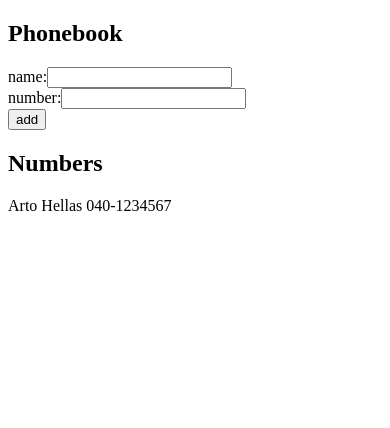
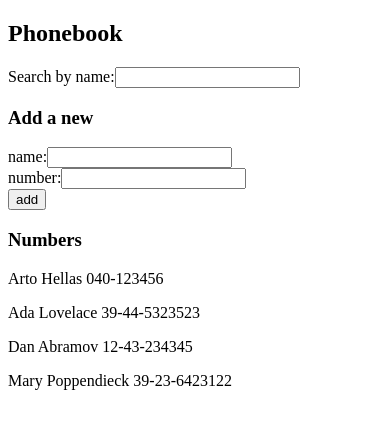
Before and after one commit to jaureguio/full-stack-open, a React (Create React App) app in the folder part2/phonebook/: page / in a window 390 px wide. Shown: the top 428 px of the page. Built offline with nearby package versions, Linux system fonts and the light colour scheme.

Commit message:
feat(part2/phonebook): solution 2.9, include filter by name functionality

```diff
--- a/part2/phonebook/src/App.jsx
+++ b/part2/phonebook/src/App.jsx
@@ -2,13 +2,14 @@ import React, { useState } from "react";
 
 const App = () => {
   const [persons, setPersons] = useState([
-    {
-      name: 'Arto Hellas',
-      contact: '040-1234567',
-    }
+    { name: "Arto Hellas", contact: "040-123456" },
+    { name: "Ada Lovelace", contact: "39-44-5323523" },
+    { name: "Dan Abramov", contact: "12-43-234345" },
+    { name: "Mary Poppendieck", contact: "39-23-6423122" },
   ]);
   const [newName, setNewName] = useState("");
-  const [contact, setContact] = useState();
+  const [contact, setContact] = useState("");
+  const [filter, setFilter] = useState("");
 
   const handleChange = (setState) => (event) => setState(event.target.value)
 
@@ -20,8 +21,7 @@ const App = () => {
     if(!newName.trim()) {
       return
     } else if(isAdded) {
-      alert(`${newName} is already added to phonebook`)
-      return
+      return alert(`${newName} is already added to phonebook`)
     }
 
     setPersons(persons => ([
@@ -36,32 +36,40 @@ const App = () => {
     setContact('')
   }
 
+  let filteredPeople = persons
+  if(filter.trim()) {
+    filteredPeople = persons.filter(({ name }) =>
+      name.toLocaleLowerCase().includes(filter)
+    )
+  }
+
   return (
     <div>
       <h2>Phonebook</h2>
+      <div>
+        Search by name:
+        <input value={filter} onChange={handleChange(setFilter)} />
+      </div>
+      <h3>Add a new</h3>
       <form onSubmit={handleSubmit}>
         <div>
           name:
-          <input
-            value={newName}
-            onChange={handleChange(setNewName)}
-          />
+          <input value={newName} onChange={handleChange(setNewName)} />
         </div>
         <div>
           number:
-          <input
-            value={contact}
-            onChange={handleChange(setContact)}
-          />
+          <input value={contact} onChange={handleChange(setContact)} />
         </div>
         <div>
           <button type="submit">add</button>
         </div>
       </form>
-      <h2>Numbers</h2>
-      {persons.map(({ name, contact }, idx) =>
-        <p key={name+idx}>{name} {contact}</p>
-      )}
+      <h3>Numbers</h3>
+      {filteredPeople.map(({ name, contact }, idx) => (
+        <p key={name + idx}>
+          {name} {contact}
+        </p>
+      ))}
     </div>
   );
 };
```
